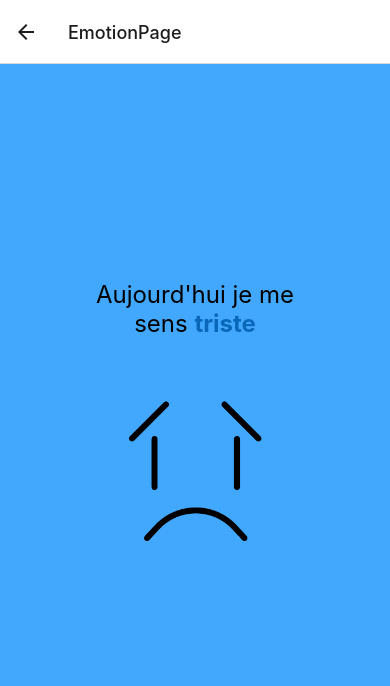
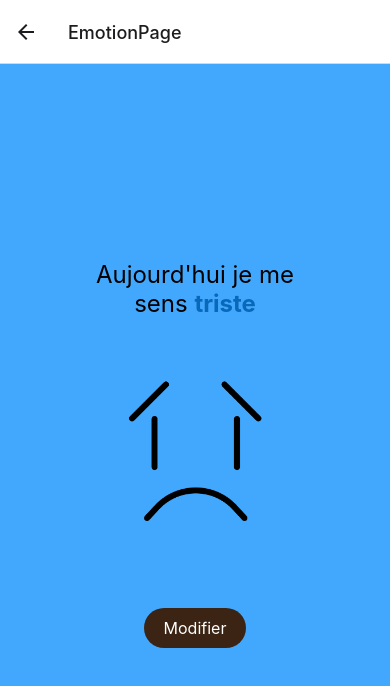
Before and after one commit to RyanFages/Moodly, a React Native app in the folder Moodly_App/: screen /EmotionPage in a window 390 px wide. Shown: the top 686 px of the page. Built offline with nearby package versions, Linux system fonts and the light colour scheme.

Commit message:
save push

```diff
--- a/Moodly_App/src/pages/EmotionPage.js
+++ b/Moodly_App/src/pages/EmotionPage.js
@@ -19,9 +19,10 @@
 import React from 'react';
 import { View, StyleSheet, Image} from 'react-native';
 import EmotionText from '../components/atoms/EmotionText';
+import Button from "../components/atoms/Button";
 
 
-const MoodTrackerPage = () => {
+const MoodTrackerPage = ({ navigation }) => {
   // Choisis ici l'émotion que tu veux afficher
   const selectedEmotion = 'triste'; // Change cette valeur pour tester d'autres émotions
 
@@ -31,8 +32,6 @@ const MoodTrackerPage = () => {
       textColor: '#BC9D03',
       text: 'heureux',
       image: require('./MoodHeureux.png'),
-
-
     },
     'motivé': {
       color: '#FF94BD',
@@ -81,10 +80,16 @@ const MoodTrackerPage = () => {
   // Utilisation de l'émotion actuelle
   const currentEmotion = emotionData[selectedEmotion];
 
+  const handleModify = () => {
+    // Redirige l'utilisateur vers la page de choix de l'émotion
+    navigation.navigate("Login"); //Changer "login" par le nom de la page de Kevin
+  };
+
   return (
     <View style={[styles.container, { backgroundColor: currentEmotion.color }]}>
       <EmotionText emotion={currentEmotion.text} color={currentEmotion.textColor} />
       <Image source={currentEmotion.image} style={styles.image} />
+      <Button title="Modifier" onPress={handleModify}/>
     </View>
   );
 };
```
